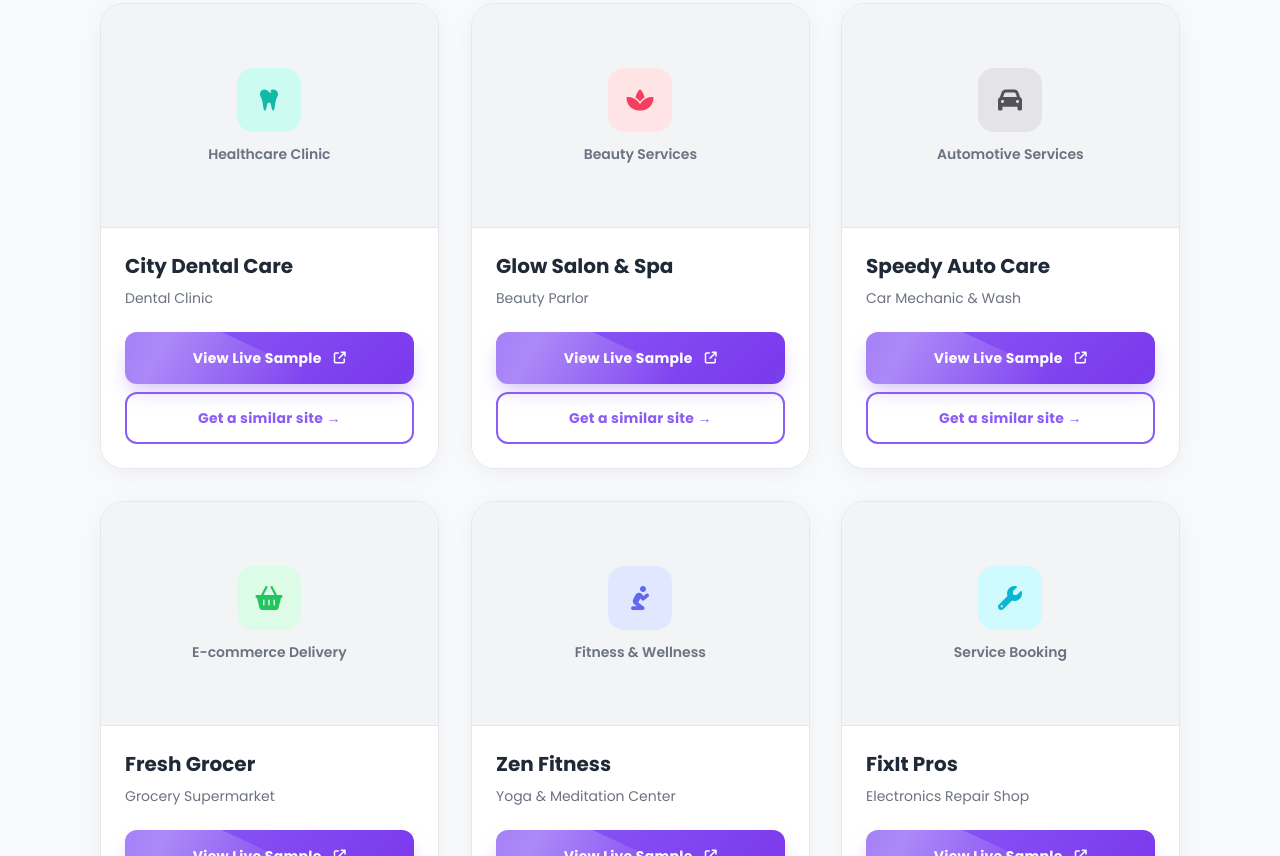
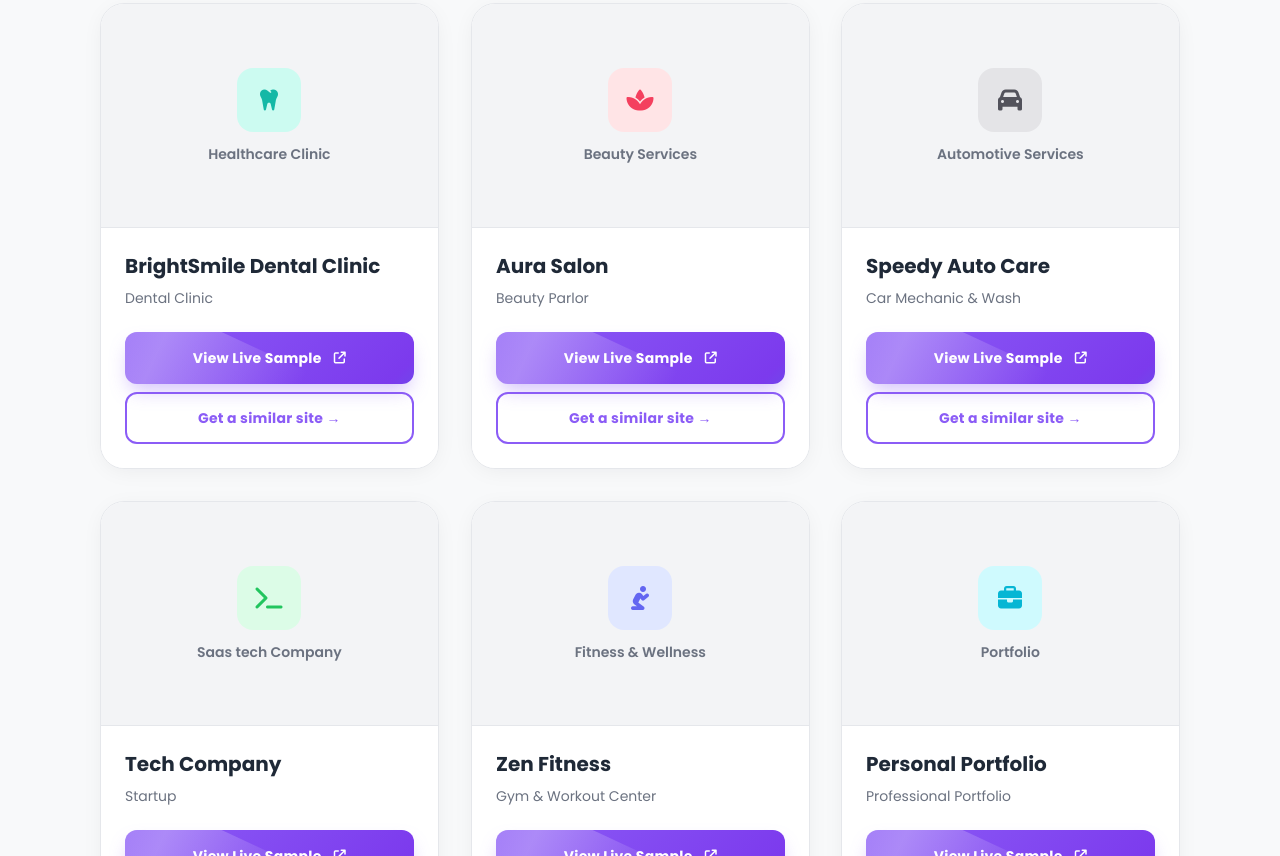
Before and after one commit to growziq/growziq, a website built with Vite: page portfolio.html in a window 1280 px wide. Shown: the part 1944-2800 px from the top of the page. Built offline with nearby package versions, Linux system fonts and the light colour scheme.

Commit message:
Update portfolio.html

```diff
--- a/portfolio.html
+++ b/portfolio.html
@@ -244,7 +244,7 @@
                             </div>
                             <div class="p-5 sm:p-6 bg-white flex-1 flex flex-col">
                                 <div class="flex justify-between items-start mb-2">
-                                    <h3 class="font-bold text-lg sm:text-xl text-brand-dark">City Dental Care</h3>
+                                    <h3 class="font-bold text-lg sm:text-xl text-brand-dark">BrightSmile Dental Clinic</h3>
                                 </div>
                                 <p class="text-sm text-gray-500 mb-4 sm:mb-6">Dental Clinic</p>
                                 <div class="mt-auto flex flex-col gap-2">
@@ -266,7 +266,7 @@
                             </div>
                             <div class="p-5 sm:p-6 bg-white flex-1 flex flex-col">
                                 <div class="flex justify-between items-start mb-2">
-                                    <h3 class="font-bold text-lg sm:text-xl text-brand-dark">Glow Salon & Spa</h3>
+                                    <h3 class="font-bold text-lg sm:text-xl text-brand-dark">Aura Salon</h3>
                                 </div>
                                 <p class="text-sm text-gray-500 mb-4 sm:mb-6">Beauty Parlor</p>
                                 <div class="mt-auto flex flex-col gap-2">
@@ -303,16 +303,16 @@
                             <div class="card-image bg-gray-100 h-48 sm:h-56 w-full border-b border-gray-200 flex items-center justify-center">
                                 <div class="text-center p-6">
                                     <div class="w-16 h-16 bg-green-100 rounded-2xl flex items-center justify-center mx-auto mb-3">
-                                        <i class="fa-solid fa-basket-shopping text-2xl text-green-500"></i>
+                                        <i class="fa-solid fa-terminal text-2xl text-green-500"></i>
                                     </div>
-                                    <p class="text-sm font-semibold text-gray-500">E-commerce Delivery</p>
+                                    <p class="text-sm font-semibold text-gray-500">Saas tech Company</p>
                                 </div>
                             </div>
                             <div class="p-5 sm:p-6 bg-white flex-1 flex flex-col">
                                 <div class="flex justify-between items-start mb-2">
-                                    <h3 class="font-bold text-lg sm:text-xl text-brand-dark">Fresh Grocer</h3>
+                                    <h3 class="font-bold text-lg sm:text-xl text-brand-dark">Tech Company</h3>
                                 </div>
-                                <p class="text-sm text-gray-500 mb-4 sm:mb-6">Grocery Supermarket</p>
+                                <p class="text-sm text-gray-500 mb-4 sm:mb-6">Startup</p>
                                 <div class="mt-auto flex flex-col gap-2">
                                     <a href="/samples/sample_7.html" target="_blank" rel="noopener noreferrer" class="cta-premium w-full text-center text-sm"><span>View Live Sample <i class="fa-solid fa-arrow-up-right-from-square text-xs ml-1"></i></span></a>
                                     <a href="/contact.html" class="nav-link cta-premium-outline w-full text-center text-sm" data-target="contact"><span>Get a similar site →</span></a>
@@ -334,7 +334,7 @@
                                 <div class="flex justify-between items-start mb-2">
                                     <h3 class="font-bold text-lg sm:text-xl text-brand-dark">Zen Fitness</h3>
                                 </div>
-                                <p class="text-sm text-gray-500 mb-4 sm:mb-6">Yoga & Meditation Center</p>
+                                <p class="text-sm text-gray-500 mb-4 sm:mb-6">Gym & Workout Center</p>
                                 <div class="mt-auto flex flex-col gap-2">
                                     <a href="/samples/sample_8.html" target="_blank" rel="noopener noreferrer" class="cta-premium w-full text-center text-sm"><span>View Live Sample <i class="fa-solid fa-arrow-up-right-from-square text-xs ml-1"></i></span></a>
                                     <a href="/contact.html" class="nav-link cta-premium-outline w-full text-center text-sm" data-target="contact"><span>Get a similar site →</span></a>
@@ -347,16 +347,16 @@
                             <div class="card-image bg-gray-100 h-48 sm:h-56 w-full border-b border-gray-200 flex items-center justify-center">
                                 <div class="text-center p-6">
                                     <div class="w-16 h-16 bg-cyan-100 rounded-2xl flex items-center justify-center mx-auto mb-3">
-                                        <i class="fa-solid fa-wrench text-2xl text-cyan-500"></i>
+                                        <i class="fa-solid fa-briefcase text-2xl text-cyan-500"></i>
                                     </div>
-                                    <p class="text-sm font-semibold text-gray-500">Service Booking</p>
+                                    <p class="text-sm font-semibold text-gray-500">Portfolio</p>
                                 </div>
                             </div>
                             <div class="p-5 sm:p-6 bg-white flex-1 flex flex-col">
                                 <div class="flex justify-between items-start mb-2">
-                                    <h3 class="font-bold text-lg sm:text-xl text-brand-dark">FixIt Pros</h3>
+                                    <h3 class="font-bold text-lg sm:text-xl text-brand-dark">Personal Portfolio</h3>
                                 </div>
-                                <p class="text-sm text-gray-500 mb-4 sm:mb-6">Electronics Repair Shop</p>
+                                <p class="text-sm text-gray-500 mb-4 sm:mb-6">Professional Portfolio</p>
                                 <div class="mt-auto flex flex-col gap-2">
                                     <a href="/samples/sample_9.html" target="_blank" rel="noopener noreferrer" class="cta-premium w-full text-center text-sm"><span>View Live Sample <i class="fa-solid fa-arrow-up-right-from-square text-xs ml-1"></i></span></a>
                                     <a href="/contact.html" class="nav-link cta-premium-outline w-full text-center text-sm" data-target="contact"><span>Get a similar site →</span></a>
```
